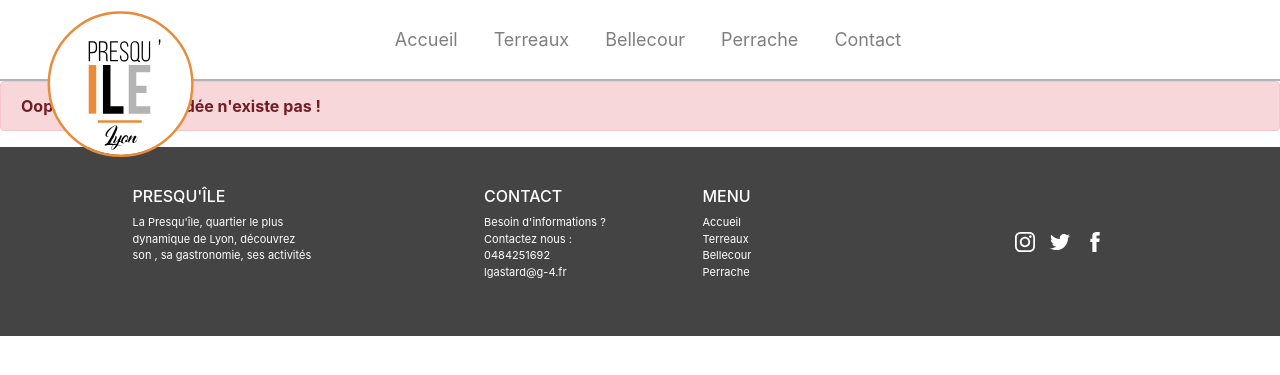
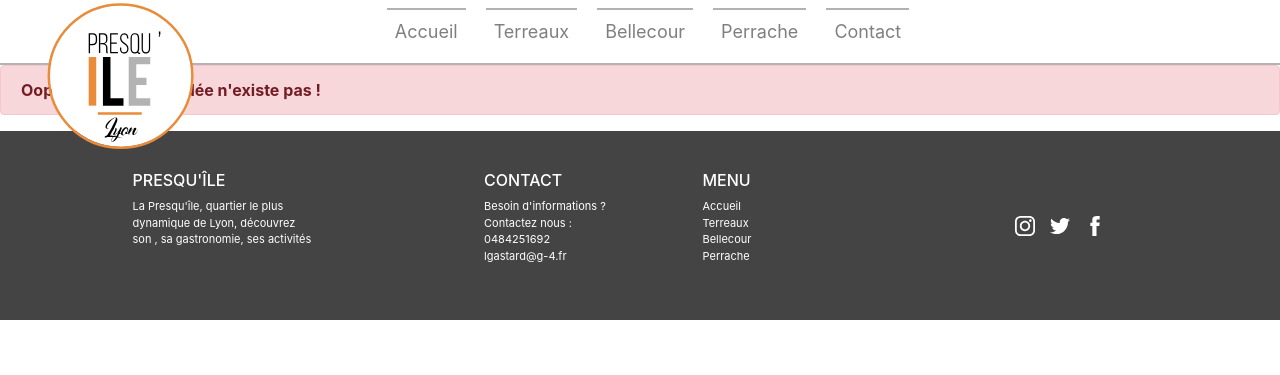
Before and after one commit to GermainJonathan/projet_city, a PHP site: page /index.php?page=header in a window 1280 px wide. Shown: the top 375 px of the page. Run offline with PHP 8.4, Linux system fonts and the light colour scheme; some libraries are stand-ins or nearby versions.

Commit message:
header - nouveau beau header

```diff
--- a/Site/assets/css/header.css
+++ b/Site/assets/css/header.css
@@ -26,9 +26,39 @@
 	border-bottom: 2px solid #B3B3B3;
 }
 
-.nav-link:hover{
-	color: #E98B39;
-	border-bottom: 2px solid #E98B39;
+.nav-item a:before
+{
+    position: absolute;
+    width: 100%;
+    height: 2px;
+    left: 0px;
+    top: 0px;
+    content: '';
+    background: #000;
+    opacity: 0.3;
+    transition: all 0.3s;
+}
+
+.nav-item a:hover:before
+{
+    height: 100%;
+}
+
+.nav-item
+{
+    margin: 0 auto;
+	text-align: center;
+}
+
+.nav-item a
+{
+    color: #FFF;
+    text-decoration: none;
+    margin: 0px 10px;
+    padding: 10px 10px;
+    position: relative;
+    z-index: 0;
+    cursor: pointer;
 }
 
 
```
